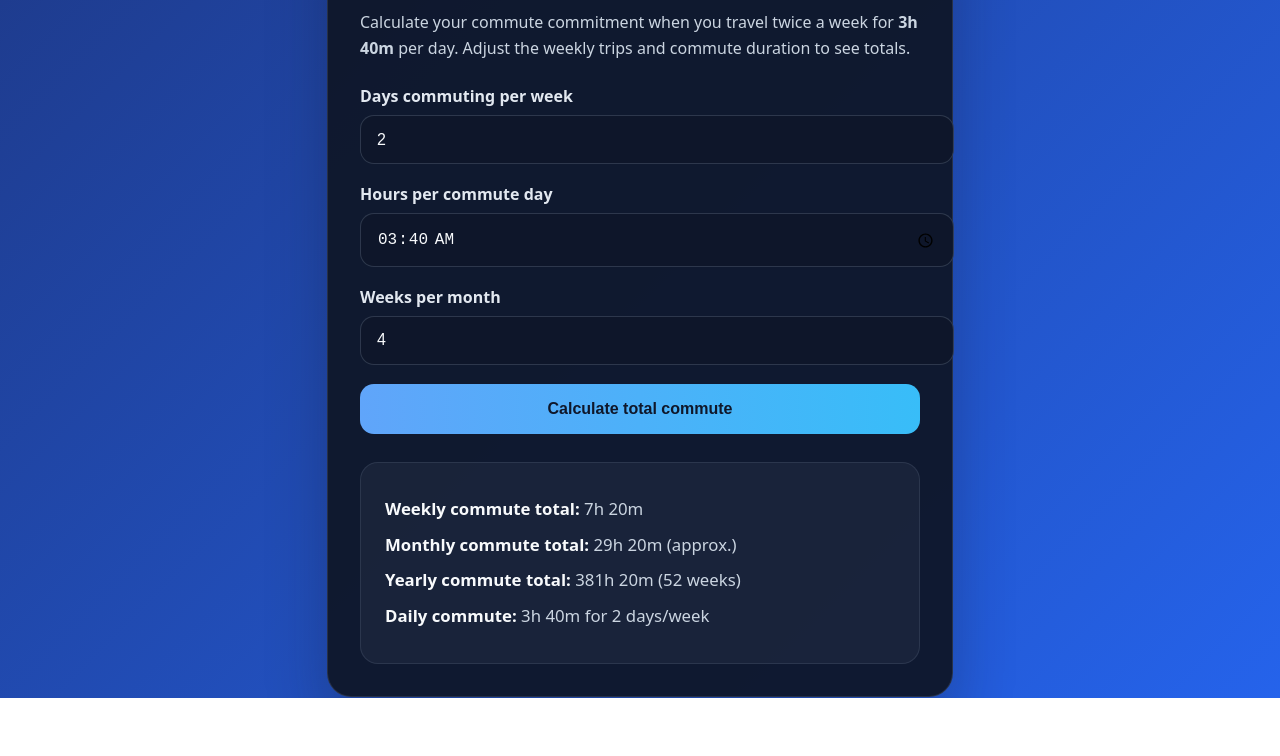
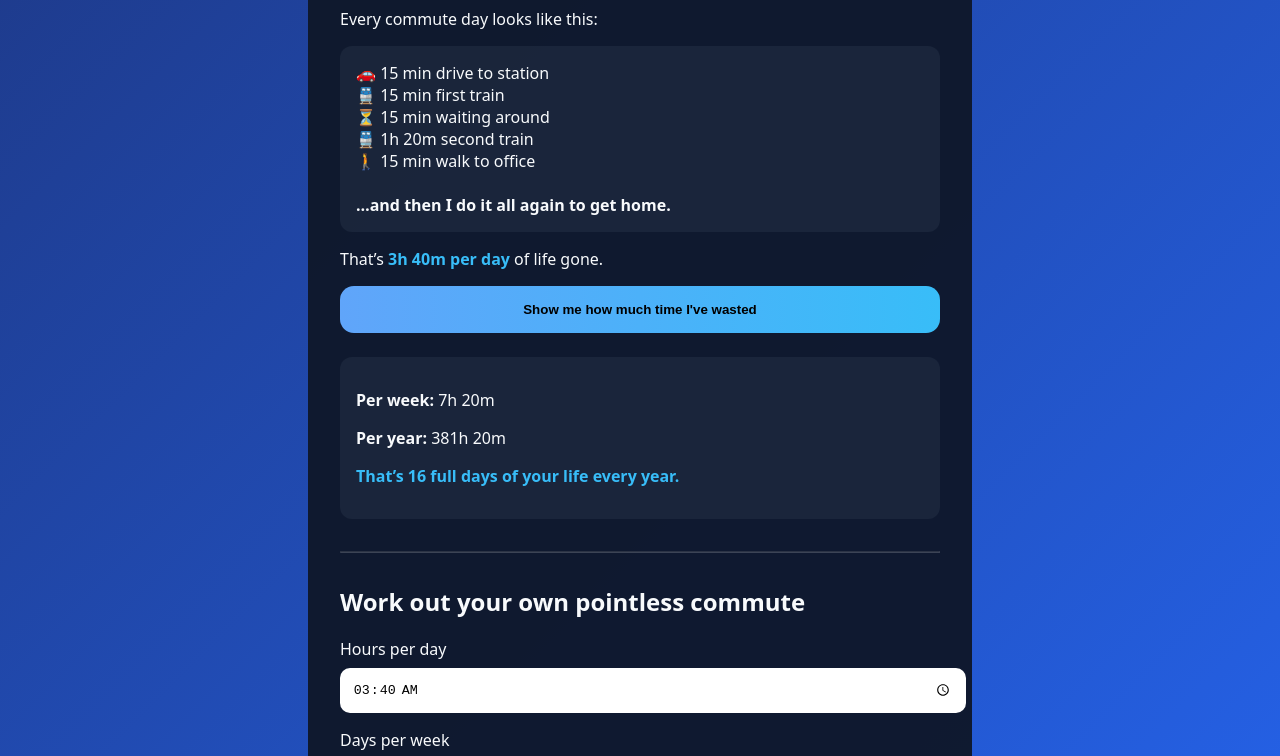
Before and after one commit to LawrenceMouarkach/commute-calculator, a plain HTML site: page index.html in a window 1280 px wide. Shown: the part 102-858 px from the top of the page. Before the commit the page ends 800 px from the top, so only its background shows below. Drawn offline with Linux system fonts and the light colour scheme.

Commit message:
Update title and enhance commute calculator layout

```diff
--- a/index.html
+++ b/index.html
@@ -3,7 +3,7 @@
 <head>
   <meta charset="UTF-8" />
   <meta name="viewport" content="width=device-width, initial-scale=1.0" />
-  <title>Commute Calculator</title>
+  <title>Pointless Commute Calculator</title>
   <style>
     body {
       font-family: system-ui, -apple-system, BlinkMacSystemFont, "Segoe UI", sans-serif;
@@ -16,125 +16,122 @@
       color: #f8fafc;
     }
     .card {
-      width: min(560px, 92vw);
+      width: min(600px, 92vw);
       background: rgba(15, 23, 42, 0.96);
-      border: 1px solid rgba(148, 163, 184, 0.18);
       border-radius: 24px;
       padding: 32px;
-      box-shadow: 0 30px 60px rgba(15, 23, 42, 0.3);
     }
     h1 {
       margin-top: 0;
-      font-size: clamp(2rem, 3vw, 2.75rem);
-      letter-spacing: -0.04em;
+      font-size: 2.4rem;
     }
-    p {
-      margin: 0.75rem 0 1.5rem;
-      line-height: 1.6;
-      color: #cbd5e1;
+    .highlight {
+      color: #38bdf8;
+      font-weight: bold;
     }
-    label {
-      display: block;
-      margin-bottom: 0.5rem;
-      font-weight: 600;
-      color: #e2e8f0;
-    }
-    input[type="number"], input[type="time"], select {
-      width: 100%;
-      padding: 0.9rem 1rem;
-      border-radius: 14px;
-      border: 1px solid rgba(148, 163, 184, 0.24);
-      background: rgba(15, 23, 42, 0.85);
-      color: #f8fafc;
-      font-size: 1rem;
-      margin-bottom: 1.2rem;
+    .breakdown {
+      background: rgba(71, 85, 105, 0.2);
+      padding: 1rem;
+      border-radius: 12px;
+      margin: 1rem 0;
     }
     button {
       width: 100%;
       border: none;
       border-radius: 14px;
       background: linear-gradient(90deg, #60a5fa, #38bdf8);
-      color: #0f172a;
       padding: 1rem;
-      font-size: 1rem;
       font-weight: 700;
       cursor: pointer;
-      transition: transform 0.2s ease, box-shadow 0.2s ease;
     }
-    button:hover {
-      transform: translateY(-1px);
-      box-shadow: 0 14px 26px rgba(56, 189, 248, 0.25);
+    input {
+      width: 100%;
+      padding: 0.8rem;
+      margin: 0.5rem 0 1rem;
+      border-radius: 10px;
+      border: none;
     }
     .result {
-      margin-top: 1.75rem;
-      background: rgba(71, 85, 105, 0.18);
-      border-radius: 18px;
-      padding: 1.5rem;
-      border: 1px solid rgba(148, 163, 184, 0.15);
-    }
-    .result p {
-      margin: 0.55rem 0;
-      font-size: 1.05rem;
-    }
-    .result strong {
-      color: #f8fafc;
+      margin-top: 1.5rem;
+      padding: 1rem;
+      background: rgba(71, 85, 105, 0.2);
+      border-radius: 12px;
     }
   </style>
 </head>
 <body>
   <main class="card">
-    <h1>Commute Calculator</h1>
-    <p>Calculate your commute commitment when you travel twice a week for <strong>3h 40m</strong> per day. Adjust the weekly trips and commute duration to see totals.</p>
+    <h1>This is my pointless commute</h1>
 
-    <label for="daysPerWeek">Days commuting per week</label>
-    <input id="daysPerWeek" type="number" min="1" max="7" value="2" />
+    <p>Every commute day looks like this:</p>
 
-    <label for="hoursPerDay">Hours per commute day</label>
-    <input id="hoursPerDay" type="time" value="03:40" />
+    <div class="breakdown">
+      🚗 15 min drive to station<br>
+      🚆 15 min first train<br>
+      ⏳ 15 min waiting around<br>
+      🚆 1h 20m second train<br>
+      🚶 15 min walk to office<br><br>
+      <strong>…and then I do it all again to get home.</strong>
+    </div>
 
-    <label for="weeksPerMonth">Weeks per month</label>
-    <input id="weeksPerMonth" type="number" min="1" max="5" value="4" />
+    <p>
+      That’s <span class="highlight">3h 40m per day</span> of life gone.
+    </p>
 
-    <button id="calculateButton">Calculate total commute</button>
+    <button onclick="calculate()">Show me how much time I've wasted</button>
 
-    <section class="result" id="resultSection" aria-live="polite">
-      <p>No calculation yet. Press the button to compute your commute totals.</p>
-    </section>
+    <div class="result" id="result"></div>
+
+    <hr style="margin:2rem 0; opacity:0.2;">
+
+    <h2>Work out your own pointless commute</h2>
+
+    <label>Hours per day</label>
+    <input id="hours" type="time" value="03:40">
+
+    <label>Days per week</label>
+    <input id="days" type="number" value="2">
+
+    <button onclick="customCalc()">Calculate yours</button>
+
+    <div class="result" id="customResult"></div>
   </main>
 
   <script>
-    const daysInput = document.getElementById('daysPerWeek');
-    const hoursInput = document.getElementById('hoursPerDay');
-    const weeksInput = document.getElementById('weeksPerMonth');
-    const resultSection = document.getElementById('resultSection');
-    const calculateButton = document.getElementById('calculateButton');
-
-    function formatDuration(totalMinutes) {
-      const hours = Math.floor(totalMinutes / 60);
-      const minutes = totalMinutes % 60;
-      return `${hours}h ${minutes}m`;
+    function format(mins) {
+      const h = Math.floor(mins / 60);
+      const m = mins % 60;
+      return `${h}h ${m}m`;
     }
 
-    function calculateCommute() {
-      const daysPerWeek = Number(daysInput.value) || 2;
-      const [hours, minutes] = hoursInput.value.split(':').map(Number);
-      const weeksPerMonth = Number(weeksInput.value) || 4;
-      const minutesPerDay = hours * 60 + minutes;
+    function calculate() {
+      const daily = 220; // 3h 40m
+      const weekly = daily * 2;
+      const yearly = weekly * 52;
 
-      const weeklyMinutes = daysPerWeek * minutesPerDay;
-      const monthlyMinutes = weeklyMinutes * weeksPerMonth;
-      const yearlyMinutes = weeklyMinutes * 52;
-
-      resultSection.innerHTML = `
-        <p><strong>Weekly commute total:</strong> ${formatDuration(weeklyMinutes)}</p>
-        <p><strong>Monthly commute total:</strong> ${formatDuration(monthlyMinutes)} (approx.)</p>
-        <p><strong>Yearly commute total:</strong> ${formatDuration(yearlyMinutes)} (52 weeks)</p>
-        <p><strong>Daily commute:</strong> ${formatDuration(minutesPerDay)} for ${daysPerWeek} days/week</p>
+      document.getElementById('result').innerHTML = `
+        <p><strong>Per week:</strong> ${format(weekly)}</p>
+        <p><strong>Per year:</strong> ${format(yearly)}</p>
+        <p class="highlight">That’s ${Math.round(yearly / 60 / 24)} full days of your life every year.</p>
       `;
     }
 
-    calculateButton.addEventListener('click', calculateCommute);
-    window.addEventListener('DOMContentLoaded', calculateCommute);
+    function customCalc() {
+      const [h, m] = document.getElementById('hours').value.split(':').map(Number);
+      const days = Number(document.getElementById('days').value);
+
+      const daily = h * 60 + m;
+      const weekly = daily * days;
+      const yearly = weekly * 52;
+
+      document.getElementById('customResult').innerHTML = `
+        <p><strong>Weekly:</strong> ${format(weekly)}</p>
+        <p><strong>Yearly:</strong> ${format(yearly)}</p>
+        <p class="highlight">${Math.round(yearly / 60 / 24)} days of your life per year.</p>
+      `;
+    }
+
+    window.onload = calculate;
   </script>
 </body>
 </html>
```
